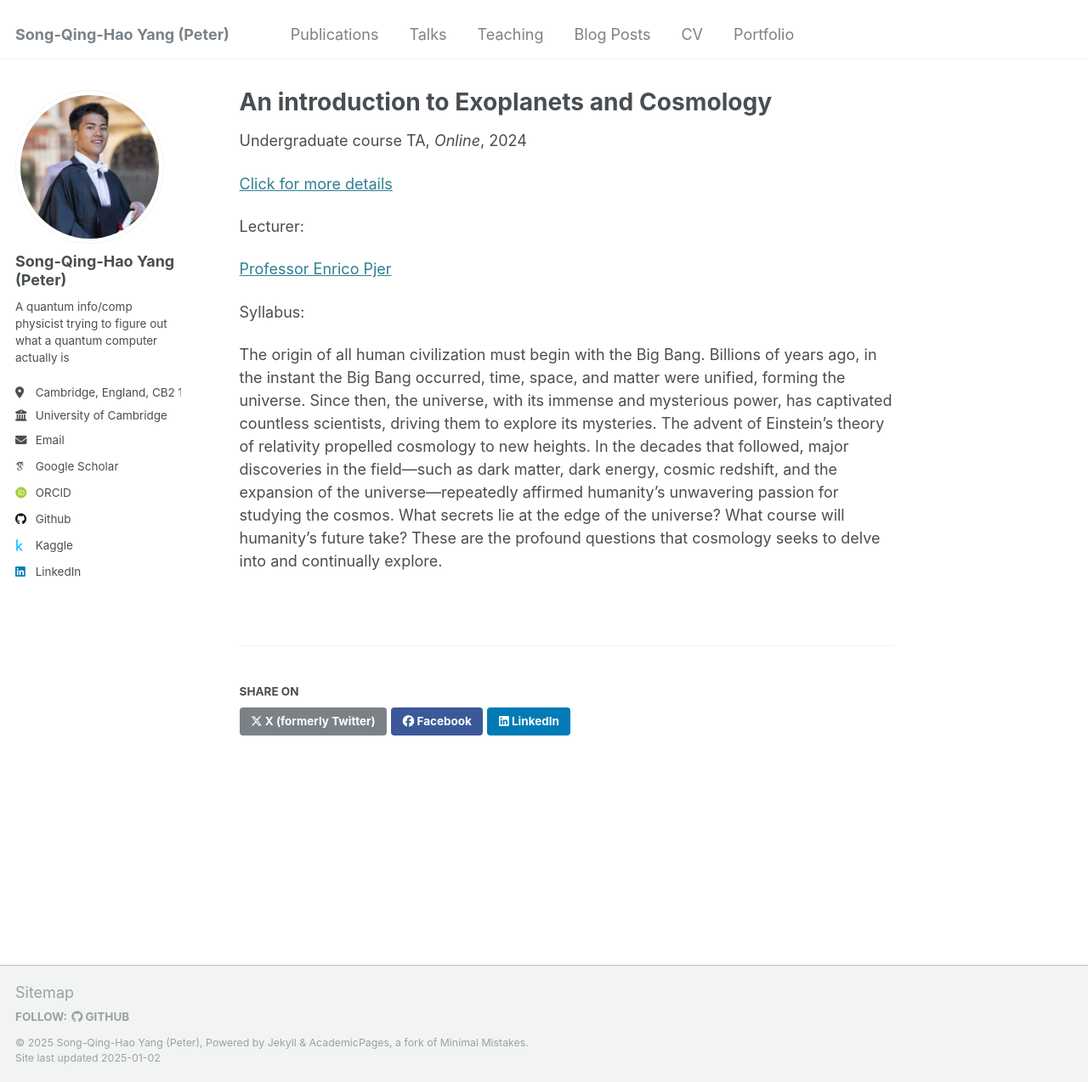
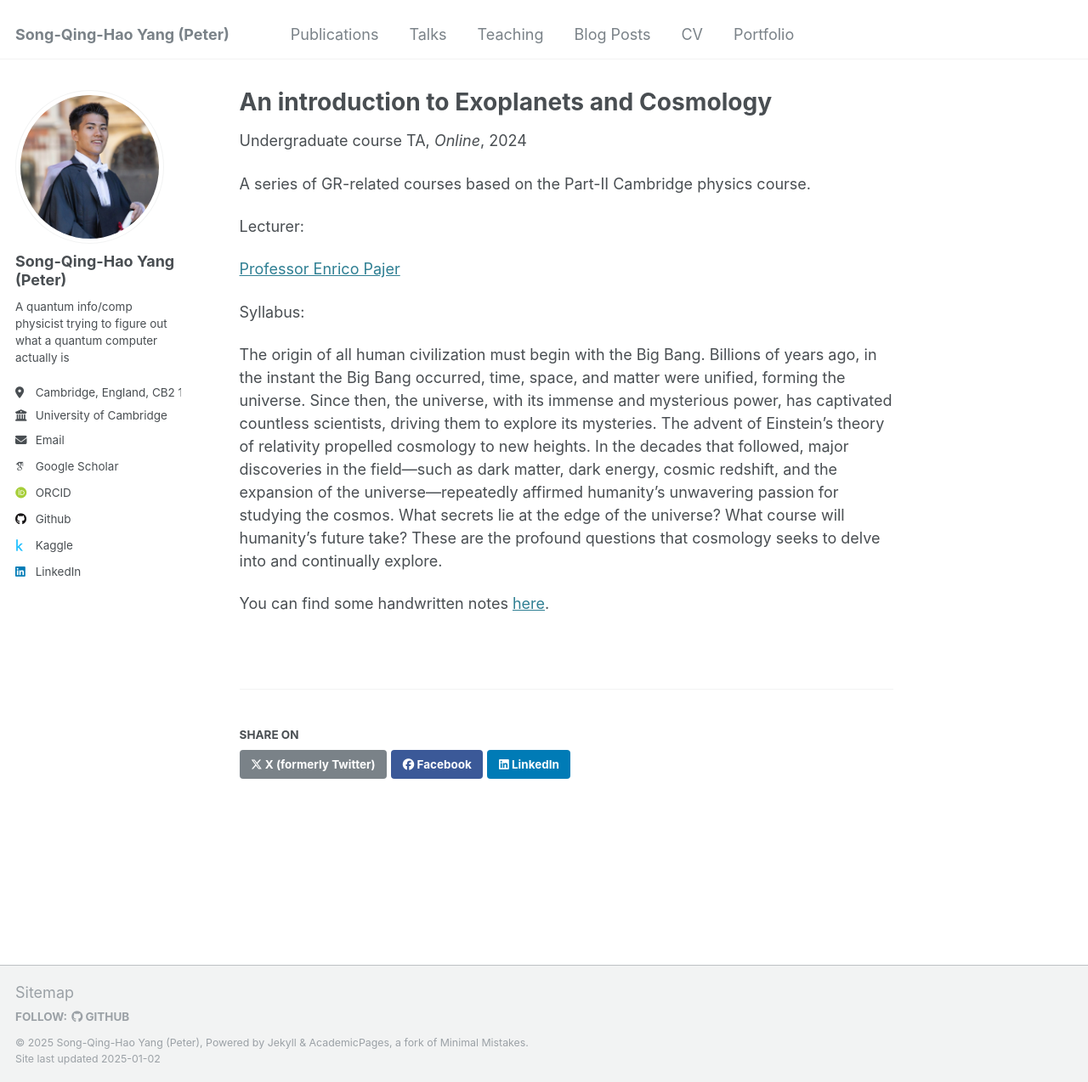
Before and after one commit to SongQingHao-Yang/SongQingHao-Yang.github.io, a Jekyll site: the page built from _teaching/2024-spring-GR.md, in a window 1280 px wide and 1274 px high. Shown: the whole window at 85% size. Built offline with Jekyll 4.4.1, drawn with Linux system fonts in a browser that asks for light colours; some web fonts are replaced.

Commit message:
Update 2024-spring-GR.md

```diff
--- a/_teaching/2024-spring-GR.md
+++ b/_teaching/2024-spring-GR.md
@@ -8,12 +8,14 @@ date: 2024-10-11
 location: "Cambridge, England"
 ---
 
-[Click for more details](https://songqinghao-yang.github.io/teaching/2024-spring-GR)
+A series of GR-related courses based on the Part-II Cambridge physics course.
 
 Lecturer:
 
-[Professor Enrico Pjer](https://www.maths.cam.ac.uk/person/ep551)
+[Professor Enrico Pajer](https://www.maths.cam.ac.uk/person/ep551)
 
 Syllabus:
 
 The origin of all human civilization must begin with the Big Bang. Billions of years ago, in the instant the Big Bang occurred, time, space, and matter were unified, forming the universe. Since then, the universe, with its immense and mysterious power, has captivated countless scientists, driving them to explore its mysteries. The advent of Einstein's theory of relativity propelled cosmology to new heights. In the decades that followed, major discoveries in the field—such as dark matter, dark energy, cosmic redshift, and the expansion of the universe—repeatedly affirmed humanity's unwavering passion for studying the cosmos. What secrets lie at the edge of the universe? What course will humanity's future take? These are the profound questions that cosmology seeks to delve into and continually explore.
+
+You can find some handwritten notes [here](https://github.com/SongQingHao-Yang/SongQingHao-Yang.github.io/tree/master/files/GR).
```
